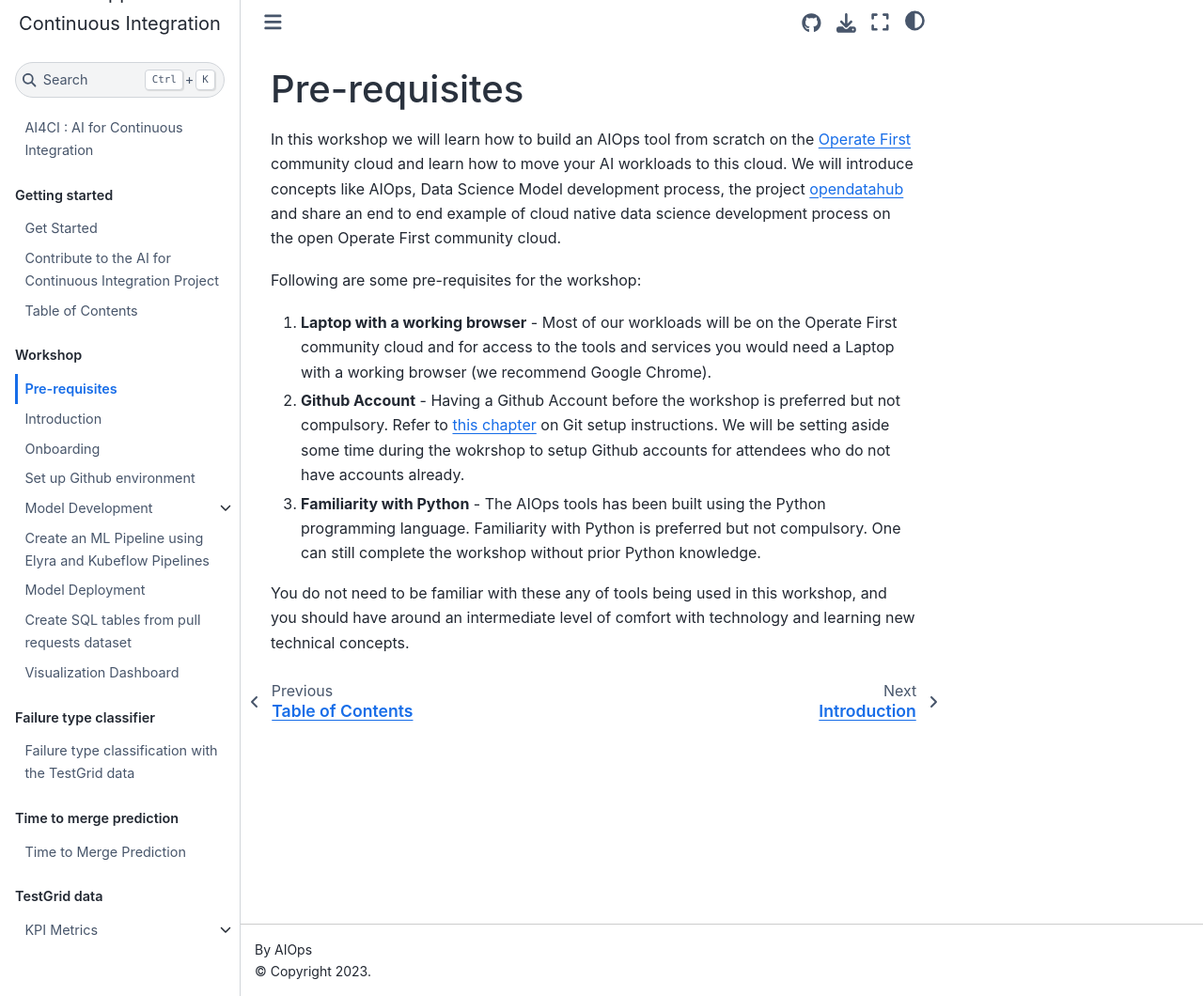
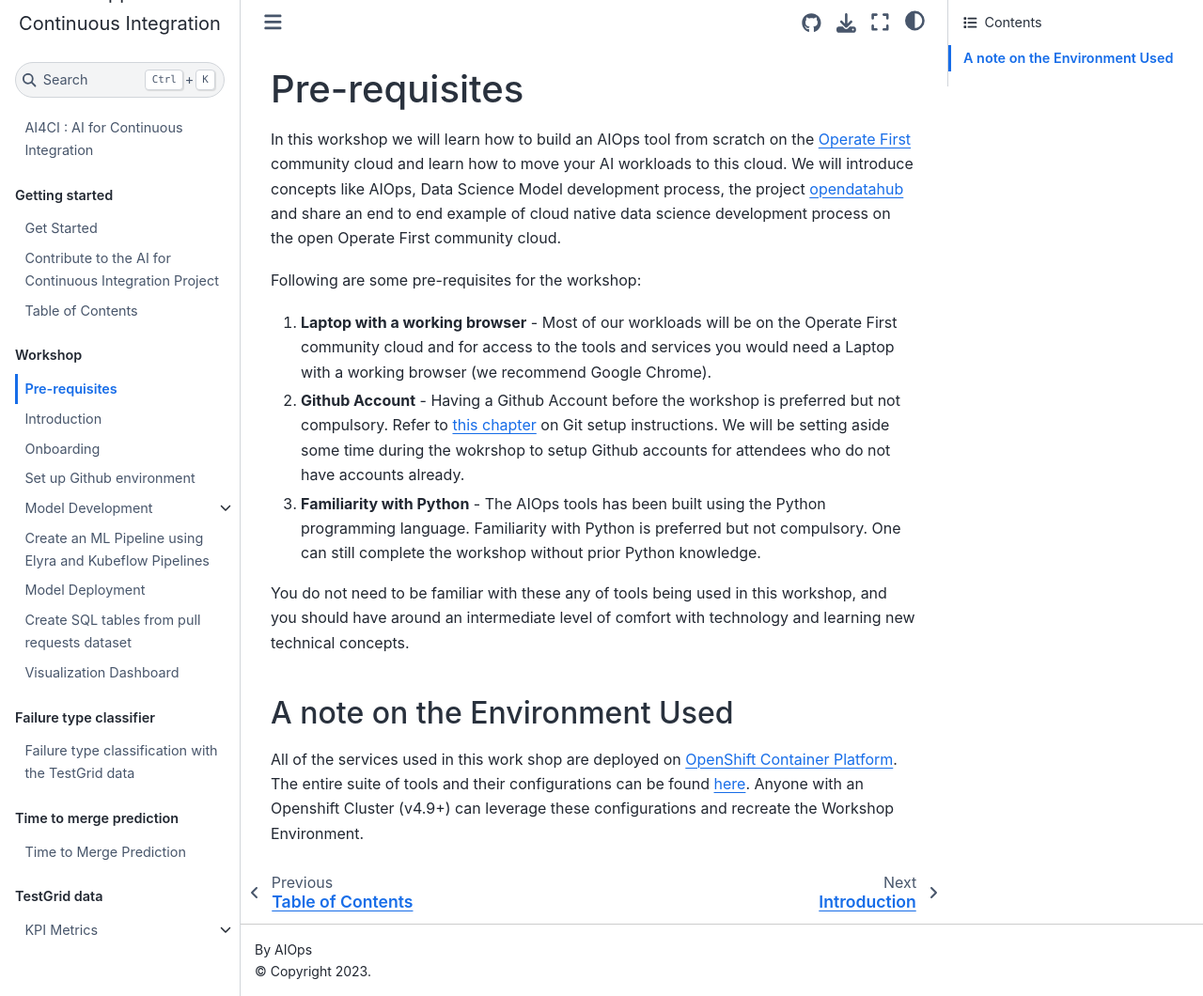
Before and after one commit to aicoe-aiops/ocp-ci-analysis, a Jupyter Book: the page built from docs/workshop/prerequisites.md, in a window 1280 px wide and 1060 px high. Shown: the whole window at 94% size. Built offline with Jupyter Book 1.0.4 settings and Sphinx 7.4.7 and the Sphinx Book theme 1.1.4, drawn with Linux system fonts in a browser that asks for light colours; pages that are not in the unit, such as notebooks, are missing from menus; comment, search, counter and statistics services are not loaded.

Commit message:
Add a note about the workshop environment used for scale19x.

```diff
--- a/docs/workshop/prerequisites.md
+++ b/docs/workshop/prerequisites.md
@@ -11,3 +11,12 @@ Following are some pre-requisites for the workshop:
 3. **Familiarity with Python** - The AIOps tools has been built using the Python programming language. Familiarity with Python is preferred but not compulsory. One can still complete the workshop without prior Python knowledge.
 
 You do not need to be familiar with these any of tools being used in this workshop, and you should have around an intermediate level of comfort with technology and learning new technical concepts.
+
+### A note on the Environment Used
+
+All of the services used in this work shop are deployed on [OpenShift Container Platform][ocp].
+The entire suite of tools and their configurations can be found [here][configs].
+Anyone with an Openshift Cluster (v4.9+) can leverage these configurations and recreate the Workshop Environment.
+
+[ocp]: https://www.redhat.com/en/technologies/cloud-computing/openshift/container-platform
+[configs]: https://github.com/operate-first/apps/tree/master/workshops/aiops-tools
```
